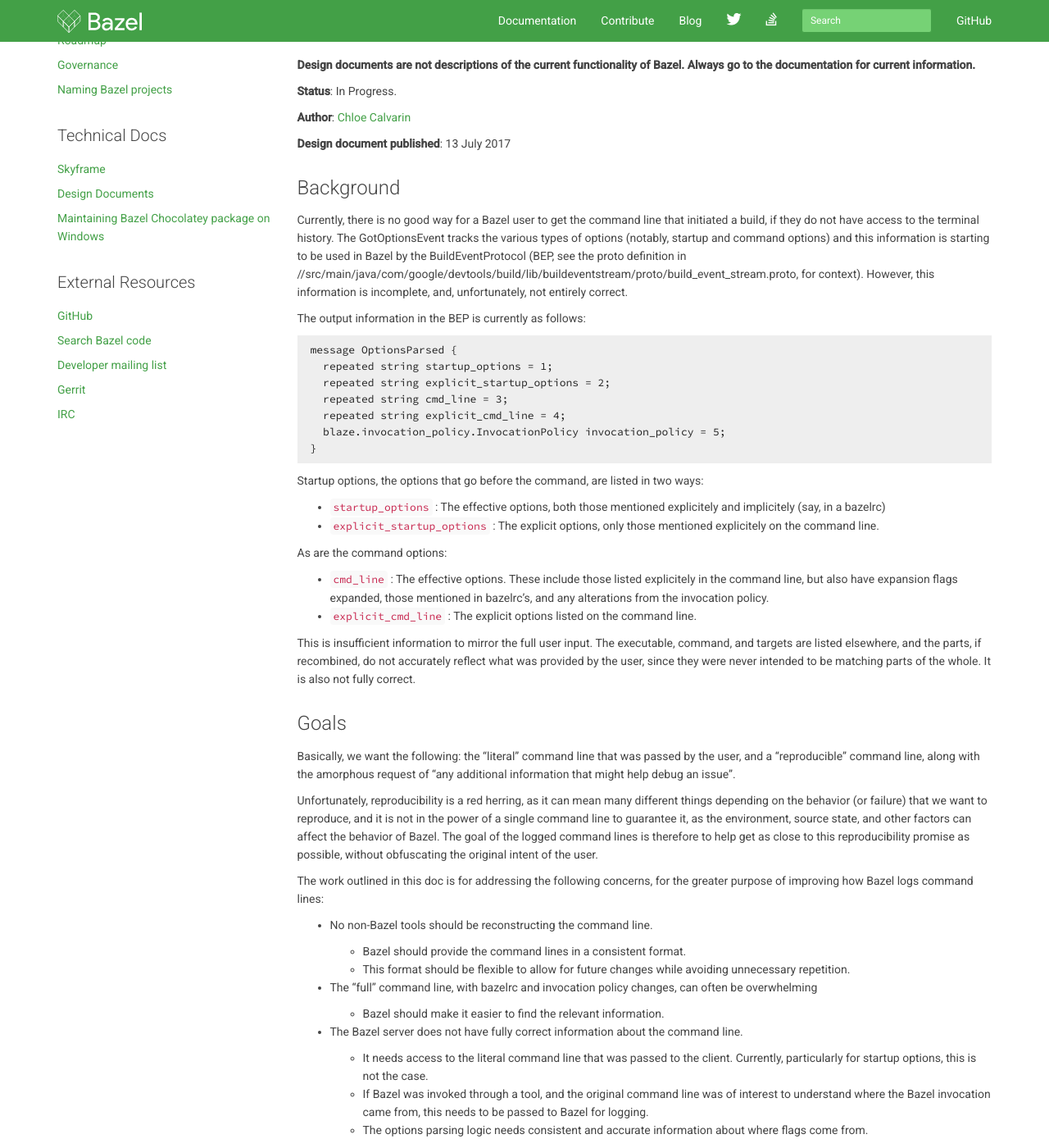
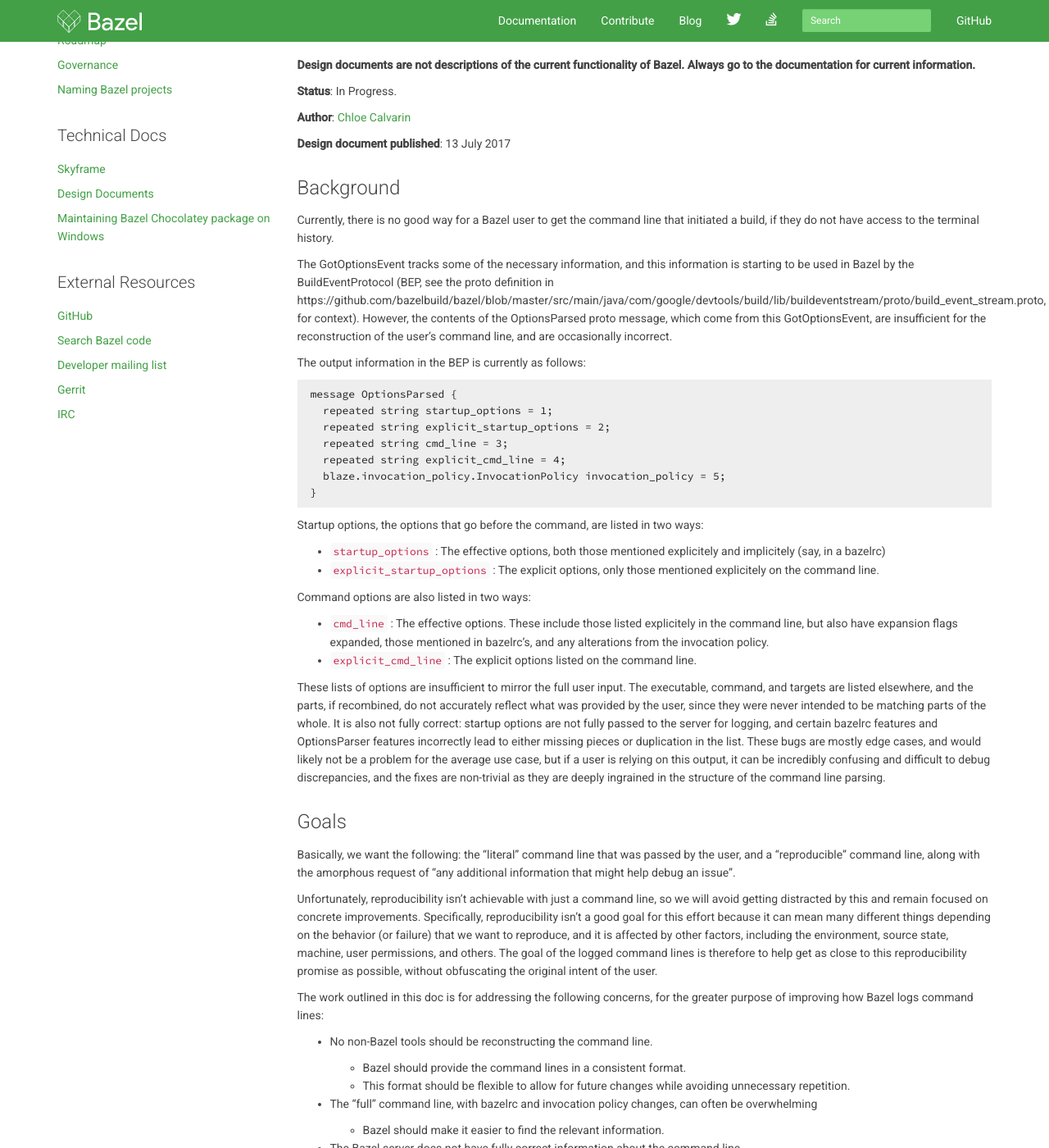
Before and after one commit to bazelbuild/bazel-website, a Jekyll site: the page built from designs/_posts/2017-07-13-improved-command-line-reporting.md, in a window 1280 px wide and 1400 px high, scrolled down 228 px. Shown: the whole window at 82% size. Built offline with Jekyll 4.4.1, drawn with Linux system fonts in a browser that asks for light colours; nearby versions of some CDN libraries; library files that are not in the unit come from our copies; Markdown is read by kramdown in place of the engine named in the settings.

Commit message:
Better define reproducibility and avoid idioms.

````diff
--- a/designs/_posts/2017-07-13-improved-command-line-reporting.md
+++ b/designs/_posts/2017-07-13-improved-command-line-reporting.md
@@ -17,13 +17,15 @@
 ## Background
 
 Currently, there is no good way for a Bazel user to get the command line that
-initiated a build, if they do not have access to the terminal history. The
-GotOptionsEvent tracks the various types of options (notably, startup and
-command options) and this information is starting to be used in Bazel by the
-BuildEventProtocol (BEP, see the proto definition in
-//src/main/java/com/google/devtools/build/lib/buildeventstream/proto/build_event_stream.proto,
-for context). However, this information is incomplete, and, unfortunately,
-not entirely correct.
+initiated a build, if they do not have access to the terminal history.
+
+The GotOptionsEvent tracks some of the necessary information, and this
+information is starting to be used in Bazel by the BuildEventProtocol
+(BEP, see the proto definition in
+https://github.com/bazelbuild/bazel/blob/master/src/main/java/com/google/devtools/build/lib/buildeventstream/proto/build_event_stream.proto,
+for context). However, the contents of the OptionsParsed proto message, which
+come from this GotOptionsEvent, are insufficient for the reconstruction of the
+user's command line, and are occasionally incorrect.
 
 The output information in the BEP is currently as follows:
 ```
@@ -43,17 +45,24 @@
 + `explicit_startup_options` : The explicit options, only those mentioned
    explicitely on the command line.
 
-As are the command options:
+Command options are also listed in two ways:
 
 + `cmd_line` : The effective options. These include those listed explicitely
    in the command line, but also have expansion flags expanded, those mentioned
    in bazelrc's, and any alterations from the invocation policy.
 + `explicit_cmd_line` : The explicit options listed on the command line.
 
-This is insufficient information to mirror the full user input. The executable,
-command, and targets are listed elsewhere, and the parts, if recombined, do not
-accurately reflect what was provided by the user, since they were never
-intended to be matching parts of the whole. It is also not fully correct.
+These lists of options are insufficient to mirror the full user input. The
+executable, command, and targets are listed elsewhere, and the parts, if
+recombined, do not accurately reflect what was provided by the user, since
+they were never intended to be matching parts of the whole. It is also not
+fully correct: startup options are not fully passed to the server for logging,
+and certain bazelrc features and OptionsParser features incorrectly lead to
+either missing pieces or duplication in the list. These bugs are mostly edge
+cases, and would likely not be a problem for the average use case, but if a
+user is relying on this output, it can be incredibly confusing and difficult to
+debug discrepancies, and the fixes are non-trivial as they are deeply ingrained
+in the structure of the command line parsing.
 
 ## Goals
 
@@ -61,10 +70,12 @@
 by the user, and a "reproducible" command line, along with the amorphous
 request of "any additional information that might help debug an issue".
 
-Unfortunately, reproducibility is a red herring, as it can mean many different
-things depending on the behavior (or failure) that we want to reproduce, and it
-is not in the power of a single command line to guarantee it, as the
-environment, source state, and other factors can affect the behavior of Bazel.
+Unfortunately, reproducibility isn't achievable with just a command line, so we
+will avoid getting distracted by this and remain focused on concrete
+improvements.  Specifically, reproducibility isn't a good goal for this effort
+because it can mean many different things depending on the behavior
+(or failure) that we want to reproduce, and it is affected by other factors,
+including the environment, source state, machine, user permissions, and others.
 The goal of the logged command lines is therefore to help get as close to this
 reproducibility promise as possible, without obfuscating the original intent of
 the user.
````
